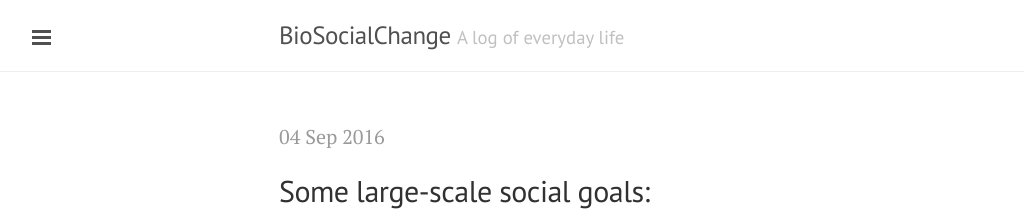
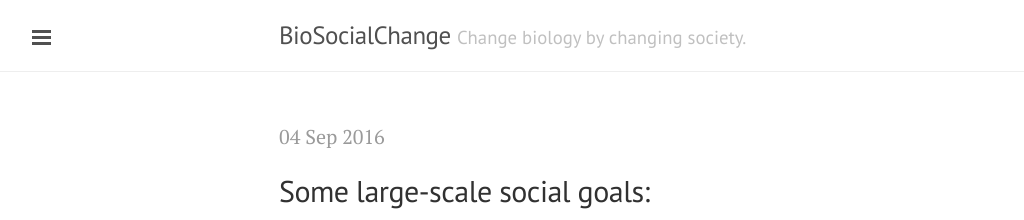
Before and after one commit to BioSocialChange/BioSocialChange.github.io, a Jekyll site: the page built from index.html, in a window 1280 px wide and 900 px high. Shown: the top 220 px of the window, without its empty margins (1-1025 px from the left). Built offline with Jekyll 4.4.1, drawn with Linux system fonts in a browser that asks for light colours; the list of posts is cut into pages by our own code.

Commit message:
Update _config.yml

```diff
--- a/_config.yml
+++ b/_config.yml
@@ -3,6 +3,6 @@ pygments: true
 markdown: kramdown
 url: http://BioSocialChange.github.io
 title: BioSocialChange
-tagline: A log of everyday life
-description: My awesome new site
+tagline: Change biology by changing society.
+description: Change society by changing biology.
 paginate: 5
```
